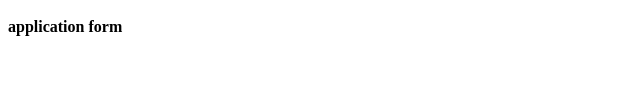
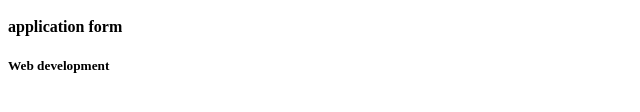
Before and after one commit to balasathish23/github_sample1, a plain HTML site: page index.html in a window 1280 px wide. Shown: the part 152-264 px from the top of the page, 0-640 px from the left. Drawn offline with Linux system fonts and the light colour scheme.

Commit message:
upload data

```diff
--- a/index.html
+++ b/index.html
@@ -10,7 +10,7 @@
     <h2>By Sathish kumar</h2>
     <h3>my new app</h3>
     <h4>application form</h4>
-
+    <h5>Web development</h5>
 </body>
 </html>
 <!-- <div>
```
